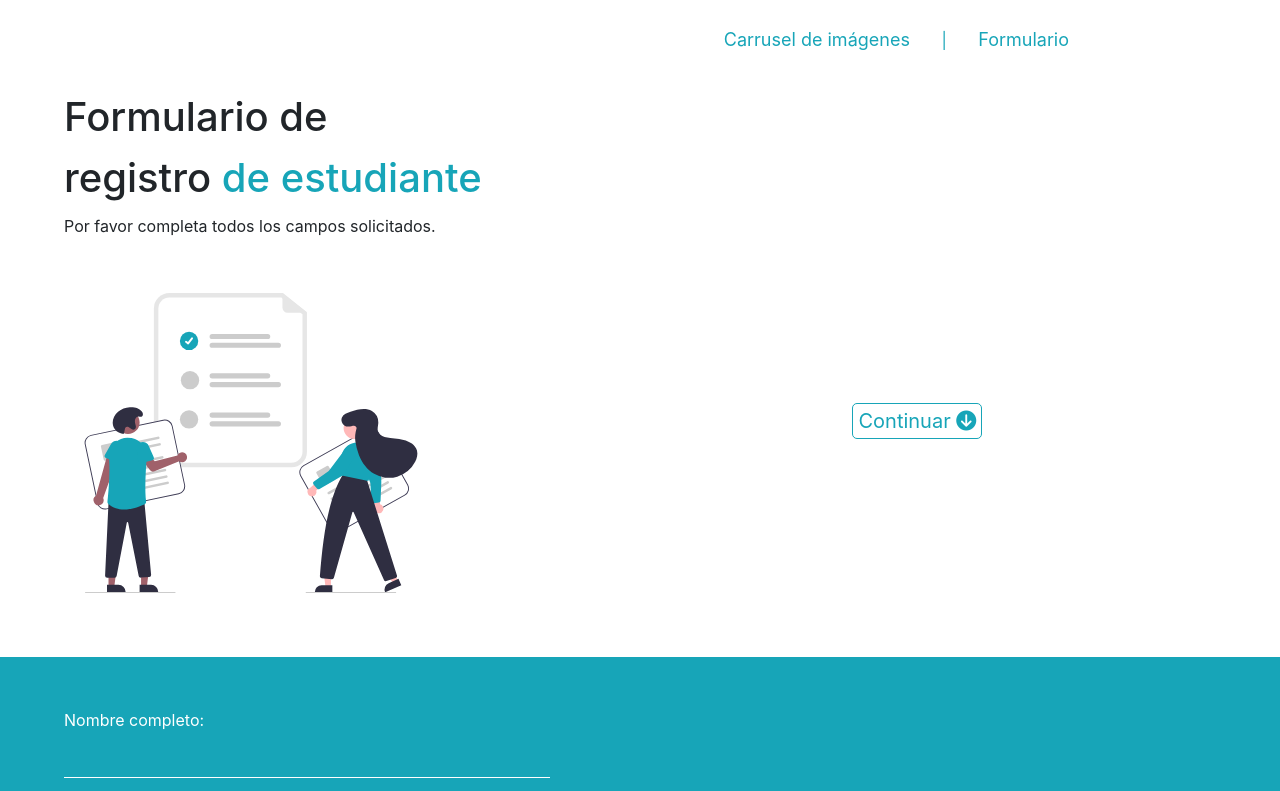
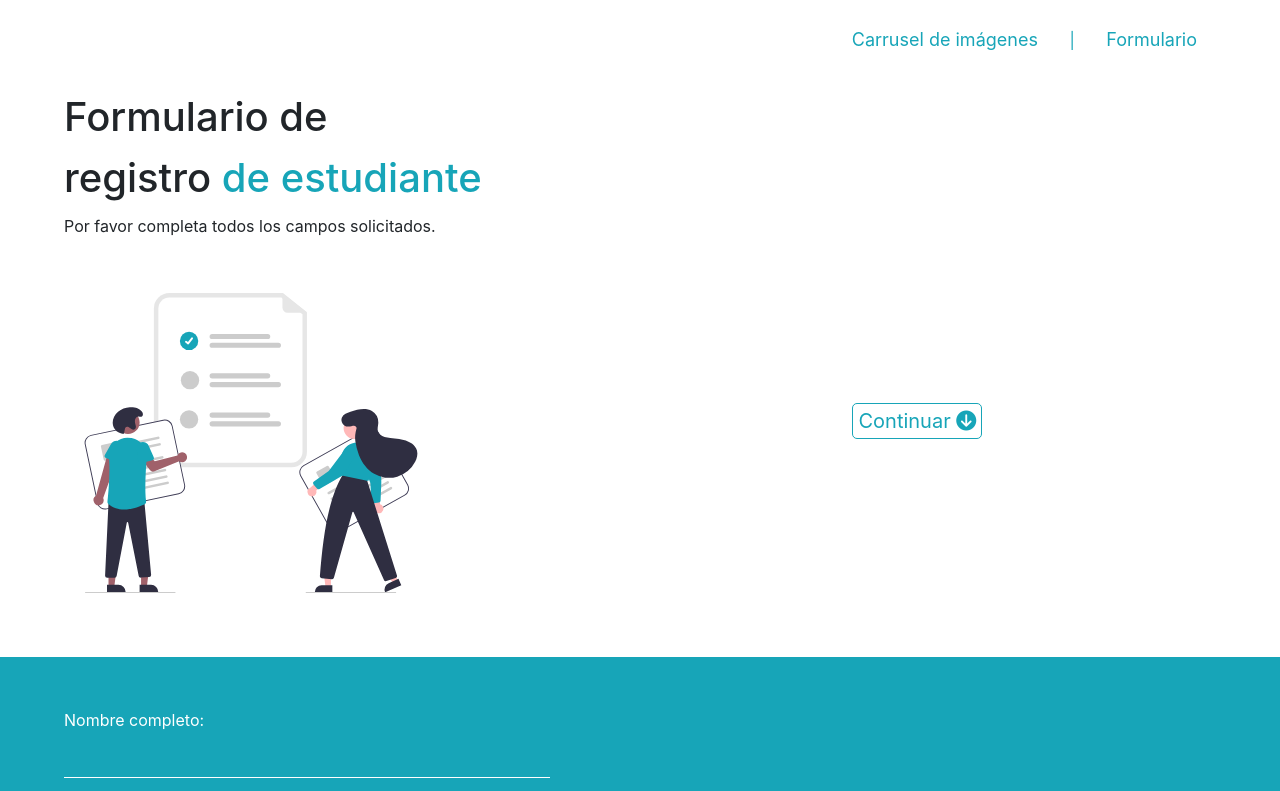
Before and after one commit to kevinsanchezcano08/LME_Desafio-de-aprendizaje-2, a plain HTML site: page Desafío_de_aprendizaje_2/formulario.html in a window 1280 px wide. Shown: the top 791 px of the page. Drawn offline with Linux system fonts and the light colour scheme.

Commit message:
Update style.css

```diff
--- a/Desafío_de_aprendizaje_2/formulario/css/style.css
+++ b/Desafío_de_aprendizaje_2/formulario/css/style.css
@@ -13,7 +13,7 @@ nav img{
   }
 nav ul{
     float: right;
-    margin-right: 15%;
+    margin-right: 5%;
   }
 nav ul li{
     display: inline-block;
```
